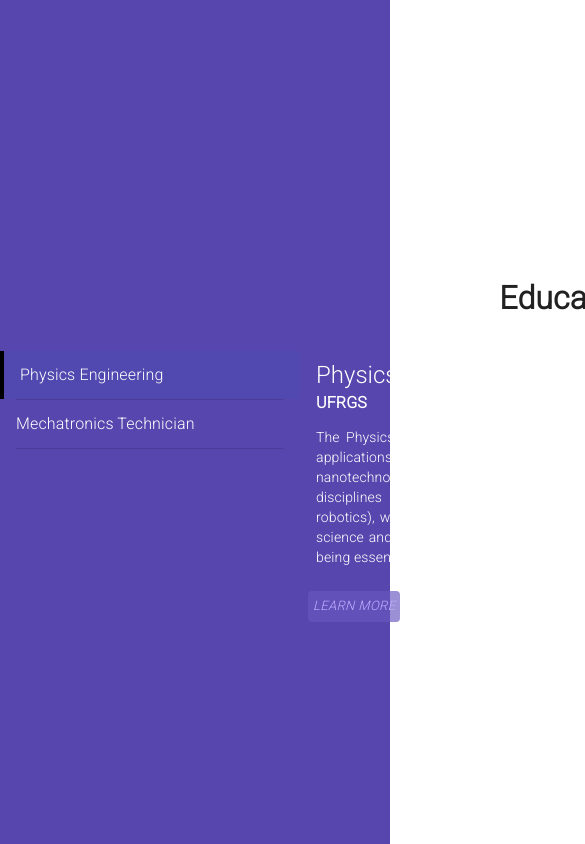
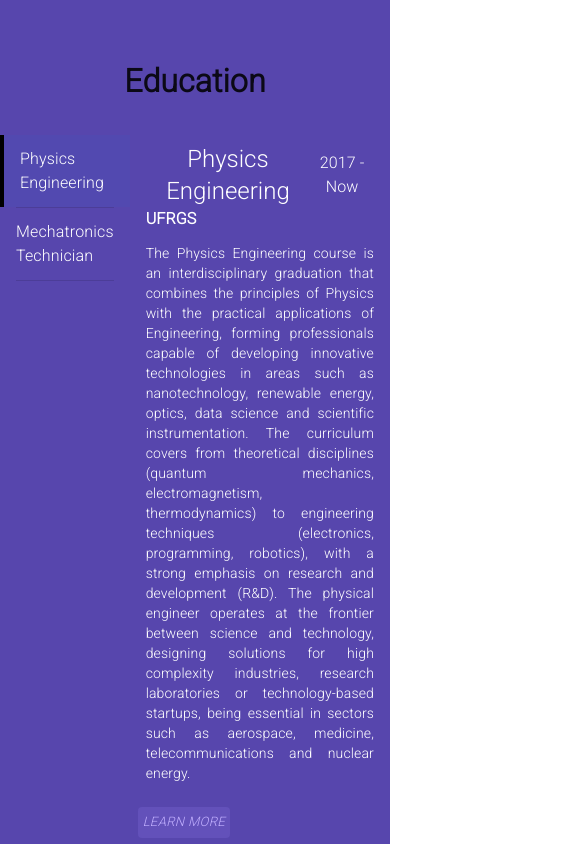
Before and after one commit to joaolucasmm/portfolio-dev, a React (Create React App) app: page / in a window 390 px wide. Shown: the part 6480-7324 px from the top of the page, 585 px wide, since content can reach past the window. Built offline with nearby package versions, Linux system fonts and the light colour scheme.

Commit message:
Add responsive layout to Education

```diff
--- a/src/App.js
+++ b/src/App.js
@@ -60,7 +60,7 @@ function App() {
             />
             <Experience
                 language={language}
-                styleSection="section"
+                styleSection="section education"
                 darkMode={darkMode}
             />
             <Education
--- a/src/Components/Education/Education.jsx
+++ b/src/Components/Education/Education.jsx
@@ -51,7 +51,7 @@ function Education({ styleSection, language, darkMode }) {
             <div className="education_container">
                 <h1>{textSelector(language,0)}</h1>
                 <div className={'education_content ' + (darkMode && "education_content_dark")}>
-                    <Box className='education_list' sx={{ width: '100%', maxWidth: 300 }}>
+                    <Box className='education_list'>
                         <List>
                             {[textSelector(language, 1), textSelector(language, 2)].map((text, index) => (
                                 <Fragment key={index}>
@@ -69,7 +69,7 @@ function Education({ styleSection, language, darkMode }) {
                             ))}
                         </List>
                     </Box>
-                    <Box className='education_display' sx={{ minWidth: 275, width: 1400 }}>
+                    <Box className='education_display'>
                         <Card variant="text" className={'card ' + (darkMode && 'card_dark')}>{card(language, selectedIndex+1, darkMode)}</Card>
                     </Box>
                 </div>
--- a/src/Components/Education/Education.scss
+++ b/src/Components/Education/Education.scss
@@ -6,11 +6,27 @@
         flex-direction: row;
         background-color: transparent;
         color: black;
+        @media (max-width: $breakpoint-desktop) {
+            flex-direction: column;
+        }
         .education_list {
+            margin: auto;
             background-color: transparent;
+            width: 100%;
+            max-width: 300px;
+            @media (max-width: $breakpoint-desktop) {
+                max-width: 800px;
+                width: min(80%, 800px);
+            }
         }
         .education_display {
             background-color: transparent;
+            min-width: 275px;
+            width: 1400px;
+            @media (max-width: $breakpoint-desktop) {
+                width: min(80%, 800px);
+                margin: auto;
+            }
             .card {
                 color: black;
                 background-color: transparent;
@@ -18,10 +34,16 @@
                     display: flex;
                     justify-content: space-between;
                     align-items: center;
+                    @media (max-width: $breakpoint-tablet) {
+                        flex-direction: column;
+                    }
                 }
                 .company {
                     font-weight: bold;
                     display: flex;
+                    @media (max-width: $breakpoint-tablet) {
+                        justify-content: center;
+                    }
                 }
                 .description {
                     text-align: justify;
--- a/src/index.css
+++ b/src/index.css
@@ -7,7 +7,7 @@ body {
   -moz-osx-font-smoothing: grayscale;
 }
 html {
-  scroll-snap-type: y proximity;
+  scroll-snap-type: none;
 }
 
 code {
```
Also changed, not shown: 1 other file (tests, documents, lock files or other folders).
